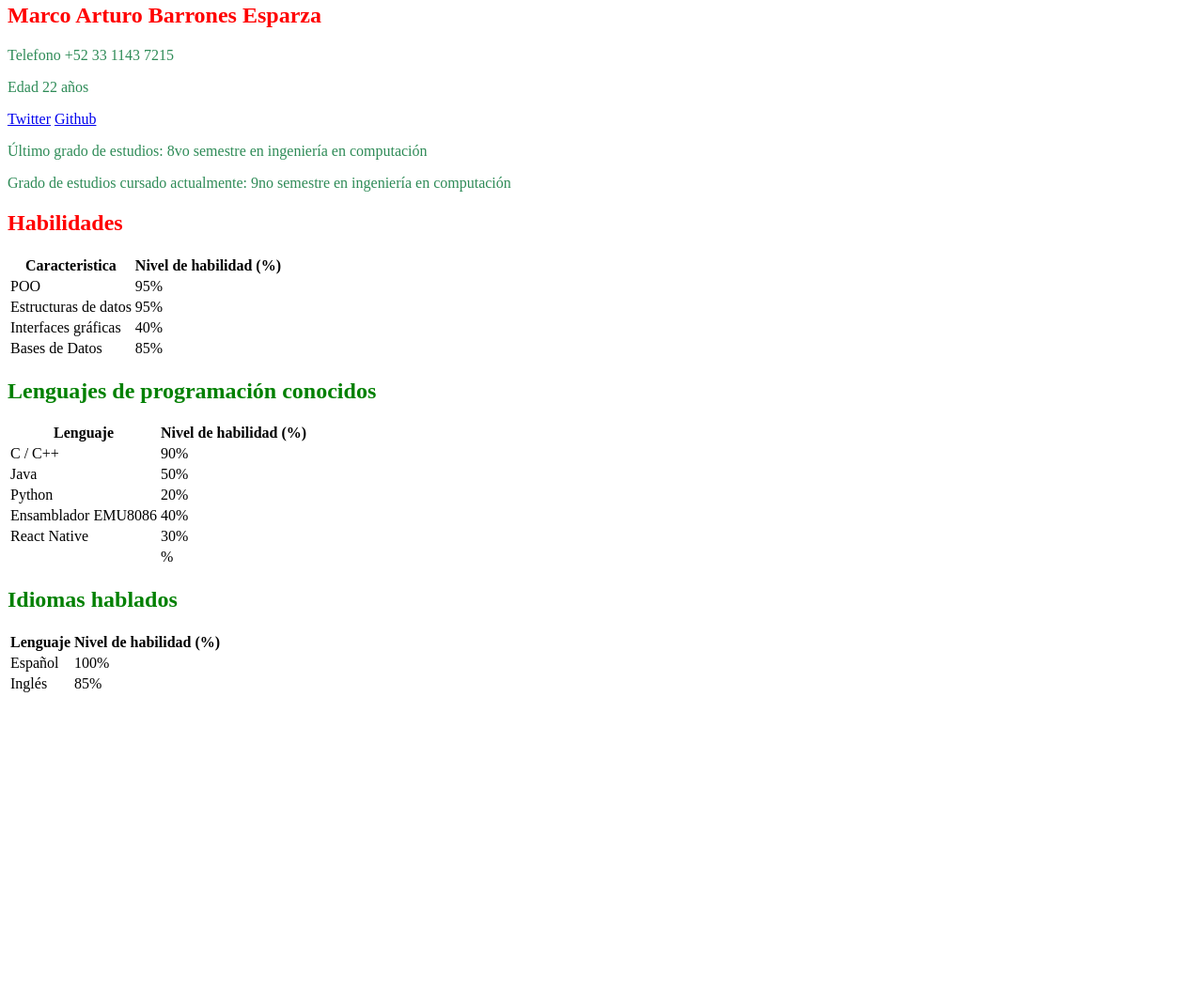
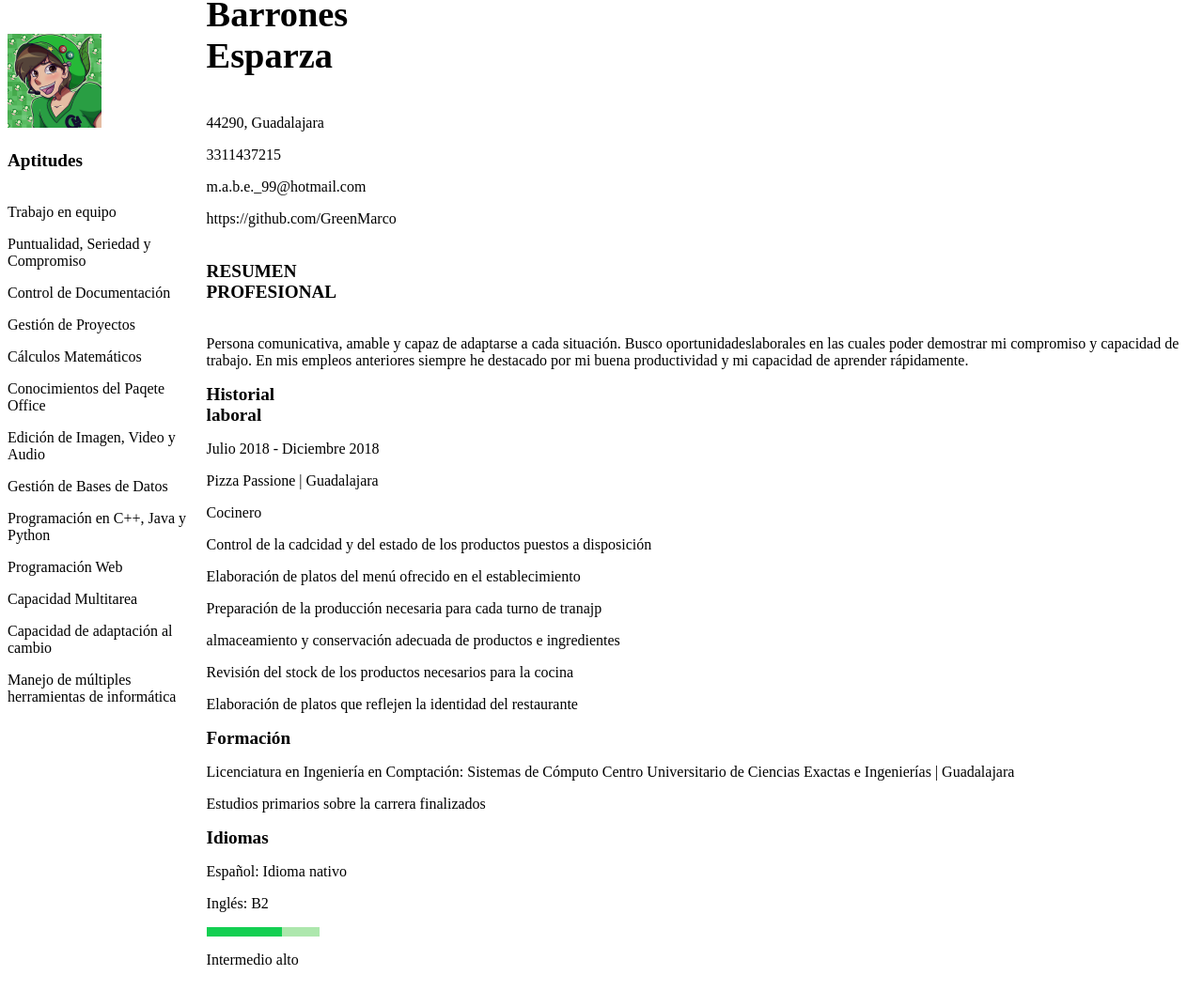
Before and after one commit to GreenMarco/CurriculumVitae, a plain HTML site: page index.html in a window 1280 px wide. Shown: the part 129-1184 px from the top of the page at 94% size. Before the commit the page ends 877 px from the top, so only its background shows below. Drawn offline with Linux system fonts and the light colour scheme.

Commit message:
Añadiendo datos más específicos

```diff
--- a/index.html
+++ b/index.html
@@ -8,103 +8,67 @@
     </head>
 
     <body>
-        <!-- Poner foto aqui -->
-        <img src="Image-placeholder.jpg" width="100" height="100">
-        <h2 id="important">Marco Arturo Barrones Esparza</h2>
+        <div class="tabla">
+            <div class="cabeza">
+                <div class="celda">
+                    <img src="Image-placeholder.jpg" width="100" height="100">
+                    <br>
+                    <p class="titulo">Aptitudes</p>
+                    <p>Trabajo en equipo</p>
+                    <p>Puntualidad, Seriedad y Compromiso</p>
+                    <p>Control de Documentación</p>
+                    <p>Gestión de Proyectos</p>
+                    <p>Cálculos Matemáticos</p>
+                    <p>Conocimientos del Paqete Office</p>
+                    <p>Edición de Imagen, Video y Audio</p>
+                    <p>Gestión de Bases de Datos</p>
+                    <p>Programación en C++, Java y Python</p>
+                    <p>Programación Web</p>
+                    <p>Capacidad Multitarea</p>
+                    <p>Capacidad de adaptación al cambio</p>
+                    <p>Manejo de múltiples herramientas de informática</p>
+                </div>
+                <div class="celda">
+                    <div class="titulo"><h1>Marco Arturo Barrones Esparza</h1></div>
+                        <p>44290, Guadalajara</p>
+                        <p>3311437215</p>
+                        <p>m.a.b.e._99@hotmail.com</p>
+                        <p>https://github.com/GreenMarco</p>
 
-        <p>Telefono +52 33 1143 7215</p>
-        <p>Edad 22 años</p>
-        <a href="https://twitter.com/GreenMarco_">Twitter</a>
-        <a href="https://github.com/GreenMarco">Github</a>
-        <!--Nacinalidad: Mexicana img src="MexicoFlag.jpg".jpg" width="10" height="10"-->
-        <p>Último grado de estudios: 8vo semestre en ingeniería en computación</p>
-        <p>Grado de estudios cursado actualmente: 9no semestre en ingeniería en computación</p>
+                    <div class="titulo"><p>RESUMEN PROFESIONAL</p></div>
+                        <p>Persona comunicativa, amable y capaz de adaptarse a cada situación. Busco oportunidadeslaborales en las cuales poder demostrar mi compromiso y capacidad de trabajo. En mis empleos anteriores siempre he destacado por mi buena productividad y mi capacidad de aprender rápidamente.</p>
+                    <div class="titulo"> Historial laboral</div>
+                        <p>Julio 2018 - Diciembre 2018</p>
+                        <p>Pizza Passione | Guadalajara</p>
+                        <p>Cocinero</p>
+                        <p>Control de la cadcidad y del estado de los productos puestos a disposición</p>
+                        <p>Elaboración de platos del menú ofrecido en el establecimiento</p>
+                        <p>Preparación de la producción necesaria para cada turno de tranajp</p>
+                        <p>almaceamiento y conservación adecuada de productos e ingredientes</p>
+                        <p>Revisión del stock de los productos necesarios para la cocina</p>
+                        <p>Elaboración de platos que reflejen la identidad del restaurante</p>
+                    <div class="titulo"> Formación</div>
+                        <p>Licenciatura en Ingeniería en Comptación: Sistemas de Cómputo Centro Universitario de Ciencias Exactas e Ingenierías | Guadalajara</p>
+                        <p>Estudios primarios sobre la carrera finalizados</p>
+                    <div class="titulo"> Idiomas</div>
+                        <p>Español: Idioma nativo</p>
+                        <p>Inglés:          B2</p>
+                        <div class="tabla">
+                            <div class="cabeza">
+                                <div class="si"> </div>
+                                <div class="si"> </div>
+                                <div class="si"> </div>
+                                <div class="si"> </div>
+                                <div class="no"> </div>
+                                <div class="no"> </div>
+                            </div>
 
-        <h2 id="important">Habilidades</h2>
-        <table>
-            <tr>
-              <th>Caracteristica</th>
-              <th>Nivel de habilidad (%)</th>
-            </tr>
-            <tr>
-                <td>POO</td>
-                <td>95%</td>
-            </tr>
-            <tr>
-                <td>Estructuras de datos</td>
-                <td>95%</td>
-            </tr>
-            <tr>
-                <td>Interfaces gráficas</td>
-                <td>40%</td>
-            </tr>
-            <tr>
-                <td>Bases de Datos</td>
-                <td>85%</td>
-            </tr>
-        </table>
+                        </div>
 
-        <h2>Lenguajes de programación conocidos</h2>
-        <table>
-            <tr>
-              <th>Lenguaje</th>
-              <th>Nivel de habilidad (%)</th>
-
-            </tr>
-            <tr>
-                <td>C / C++</td>
-                <td>90%</td>
-
-            </tr>
-            <tr>
-
-                <td>Java</td>
-                <td>50%</td>
-
-
-            </tr>
-            <tr>
-                <td>Python</td>
-                <td>20%</td>
-
-            </tr>
-            <tr>
-                <td>Ensamblador EMU8086</td>
-                <td>40%</td>
-
-            </tr>
-            <tr>
-                <td>React Native</td>
-                <td>30%</td>
-            </tr>
-            <tr>
-                <td></td>
-                <td>%</td>
-
-            </tr>
-        </table>
-
-        <h2>Idiomas hablados</h2>
-        <table>
-            <tr>
-                <th>Lenguaje</th>
-                <th>Nivel de habilidad (%)</th>
-            </tr>
-            <tr>
-                <td>Español</td>
-                <td>100%</td>
-
-
-            </tr>
-            <tr>
-
-                <td>Inglés</td>
-                <td>85%</td>
-
-
-            </tr>
-        </table>
-
+                        <p>Intermedio alto</p>
+                </div>
+            </div>
+        </div>
 
     </body>
 </html>
--- a/styles.css
+++ b/styles.css
@@ -1,12 +1,37 @@
-#important{
-    color: red;
+.tabla{
+    display: table;
+    width: auto;
+    height: auto;
 }
 
-h2{
-    color: green;
-
+.titulo{
+    display: table-caption;
+    text-align: left;
+    font-weight: bold;
+    font-size: larger;
 }
 
-p{
-    color: seagreen;
+.cabeza{
+    display: table-row;
+    text-align: left;
 }
+
+.fila{
+    display: table-row;
+}
+
+.celda{
+    display: table-cell;
+}
+.si{
+    width: 20px;
+    height: 10px;
+    background: #13cf52;
+    display: table-cell;
+}
+.no{
+    width: 20px;
+    height: 10px;
+    background: #ade7ad;
+    display: table-cell;
+}
```
